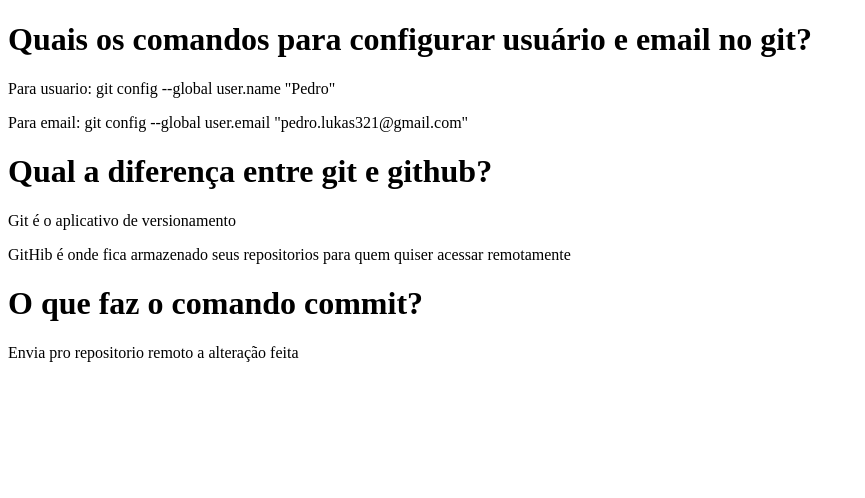
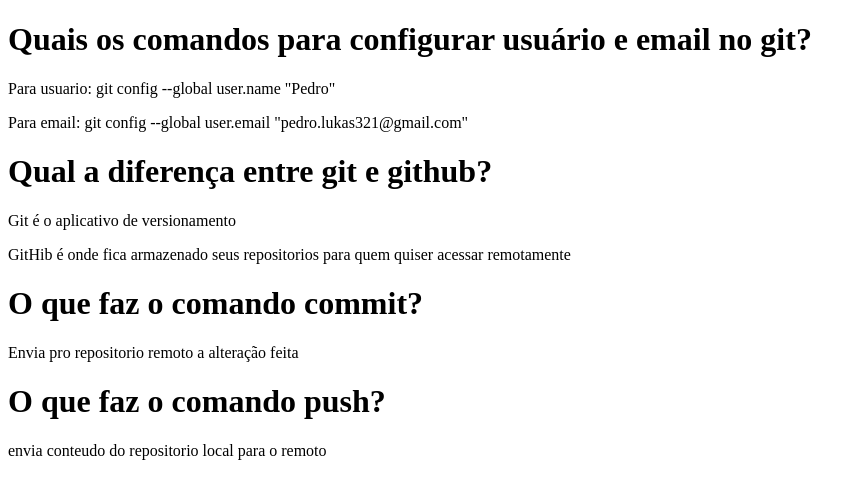
Before and after one commit to pedrolucas2001/treinamento-git, a plain HTML site: page index.html in a window 1280 px wide. Shown: the whole page, without its empty margins (0-865 px from the left). Drawn offline with Linux system fonts and the light colour scheme.

Commit message:
O que faz o comando push?

```diff
--- a/index.html
+++ b/index.html
@@ -16,6 +16,8 @@
 
 <h1>O que faz o comando commit?</h1>
 <p>Envia pro repositorio remoto a alteração feita</p>
+<h1>O que faz o comando push?</h1>
+<p>envia conteudo do repositorio local para o remoto</p>
 
 
 </body>
```
